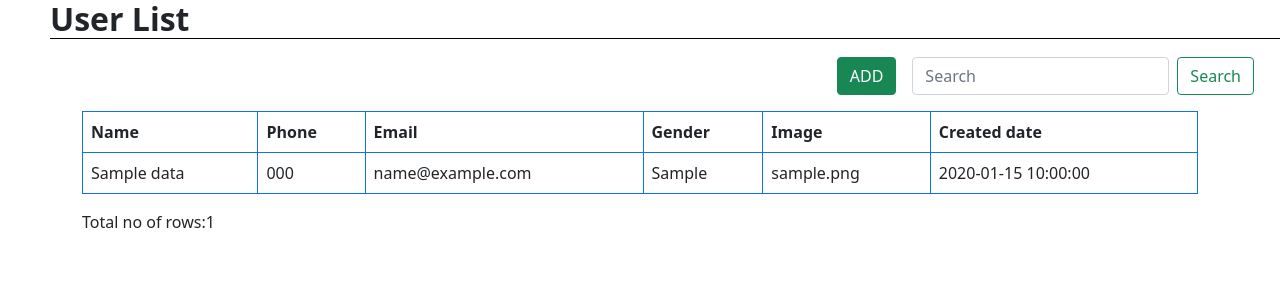
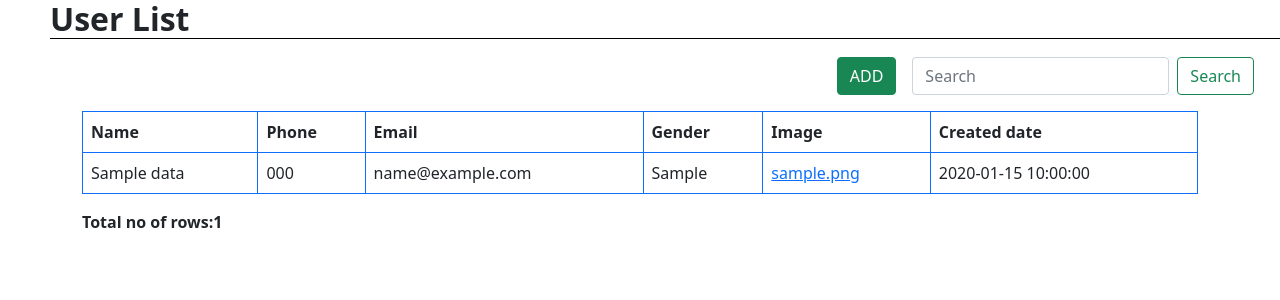
Before and after one commit to dhruvil05/22_PhpTask, a PHP site: page / in a window 1280 px wide. Shown: the top 300 px of the page. Run offline with PHP 8.4, Linux system fonts and the light colour scheme; tables that the repository leaves empty or names only in its code hold one stand-in row (values such as "Sample post").

Commit message:
commit img add

```diff
--- a/add_user.php
+++ b/add_user.php
@@ -31,7 +31,9 @@
 
 <body>
     <div class="container">
+
         <form action="add_user.php" method="post" enctype="multipart/form-data">
+            <u><h2>Add User</h2></u>
             <div class="mb-3">
                 <label for="name" class="form-label">Name</label>
                 <span class="error">*
@@ -67,11 +69,11 @@
 
             <div class="mb-3">
                 <br>
-                <input type="file" class="form-control" id="img" name="image">
+                <input type="file" class="form-control" id="img" name="image" accept="image/x-png,image/gif,image/jpeg">
 
             </div>
             <button type="submit" class="btn btn-primary" name="submit">Submit</button>
-            <a href="index.php"><button type="button" class="btn btn-secondary" id="close">Close</button></a>
+            <a href="index.php"><button type="button" class="btn btn-secondary" id="close">Cancel</button></a>
         </form>
     </div>
 
--- a/fetch_data.php
+++ b/fetch_data.php
@@ -2,7 +2,6 @@
 
 require 'db_connect.php';
 
-
-$sql = "SELECT * FROM `data`";
+$sql = "SELECT * FROM `data` ORDER BY created_date DESC;";
 $result = mysqli_query($conn, $sql);
 ?>
--- a/index.php
+++ b/index.php
@@ -62,13 +62,13 @@
                 <td><?php echo $data['phone']; ?></td>
                 <td><?php echo $data['email']; ?></td>
                 <td><?php echo $data['gender']; ?></td>
-                <td><?php echo $data['image']; ?></td>
+                <td><a href=""><?php echo $data['image']; ?></a></td>
                 <td><?php echo $data['created_date']; ?></td>
 
             </tr>
             <?php }  ?>
         </table>
-        <?php echo "Total no of rows:" .$row ; ?>
+        <?php echo "<b>Total no of rows:" .$row . "</b>" ; ?>
 
     </div>
 
--- a/insert.php
+++ b/insert.php
@@ -35,6 +35,9 @@ $name = $phone = $email = $gender = $image = "";
 
 
             $image_Path = "image/".basename($Get_image_name);
+            // $file_ext= strtolower(end(explode('.',$Get_image_name)));
+            // $extensions= array("jpeg","png", "gif");
+
 
             $sql = "INSERT INTO `data` (`name`, `phone`, `email`, `gender`, `image`) VALUES ('$name', '$phone', '$email', '$gender', '$Get_image_name')";
 
@@ -44,7 +47,7 @@ $name = $phone = $email = $gender = $image = "";
 
                 header("Location: index.php");
             }else{
-                echo  "";
+                echo  "image not inserted";
             }
 
 }
```
Also changed, not shown: image/736147.jpg (added).
